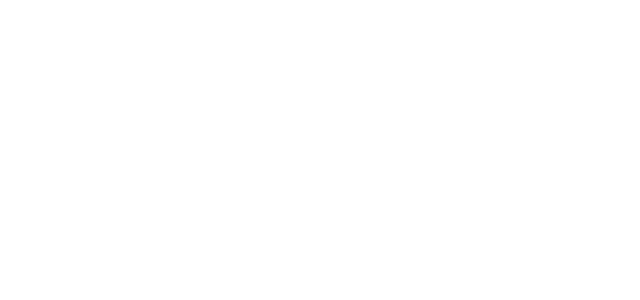
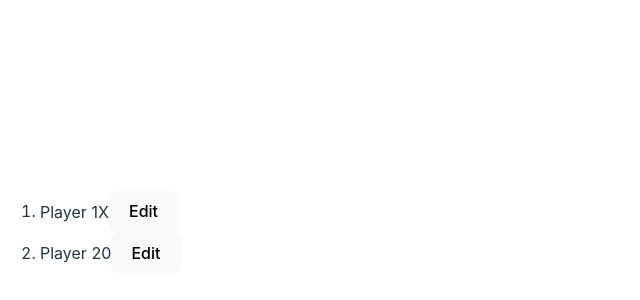
Before and after one commit to arun-r1147/tic-tac-toe, a React (Vite) app: page / in a window 1280 px wide. Shown: the part 168-468 px from the top of the page, without its empty margins (0-640 px from the left). Built offline with nearby package versions, Linux system fonts and the light colour scheme.

Commit message:
FIX :: Create Player component

```diff
--- a/src/App.tsx
+++ b/src/App.tsx
@@ -1,6 +1,16 @@
 import { FC } from "react";
+import { Player } from "./assets/Components/Player.component";
 const App: FC = () => {
-  return <></>;
+  return (
+    <main>
+      <div id="game-container">
+        <ol id="players">
+          <Player initialName="Player 1" symbol="X" />
+          <Player initialName="Player 2" symbol="0" />
+        </ol>
+      </div>
+    </main>
+  );
 };
 
 export default App;
--- /dev/null
+++ b/src/assets/Components/Player.component.tsx
@@ -0,0 +1,39 @@
+import { FC, useState } from "react";
+interface PlayerProps {
+  initialName: string;
+  symbol: string;
+}
+export const Player: FC<PlayerProps> = ({ initialName, symbol }) => {
+  const [isEditMode, setIsEditMode] = useState(false);
+  const [name, setName] = useState(initialName);
+  return (
+    <>
+      <li>
+        <span className="player">
+          {!isEditMode ? (
+            <span className="player-name">{name}</span>
+          ) : (
+            <input
+              type="text"
+              required
+              value={name}
+              onChange={(e) => {
+                setName(e.target.value);
+              }}
+            />
+          )}
+          <span className="player-symbol">{symbol}</span>
+        </span>
+        <button
+          onClick={() => {
+            setIsEditMode((prevState) => {
+              return !prevState;
+            });
+          }}
+        >
+          {!isEditMode ? "Edit" : "Save"}
+        </button>
+      </li>
+    </>
+  );
+};
```
